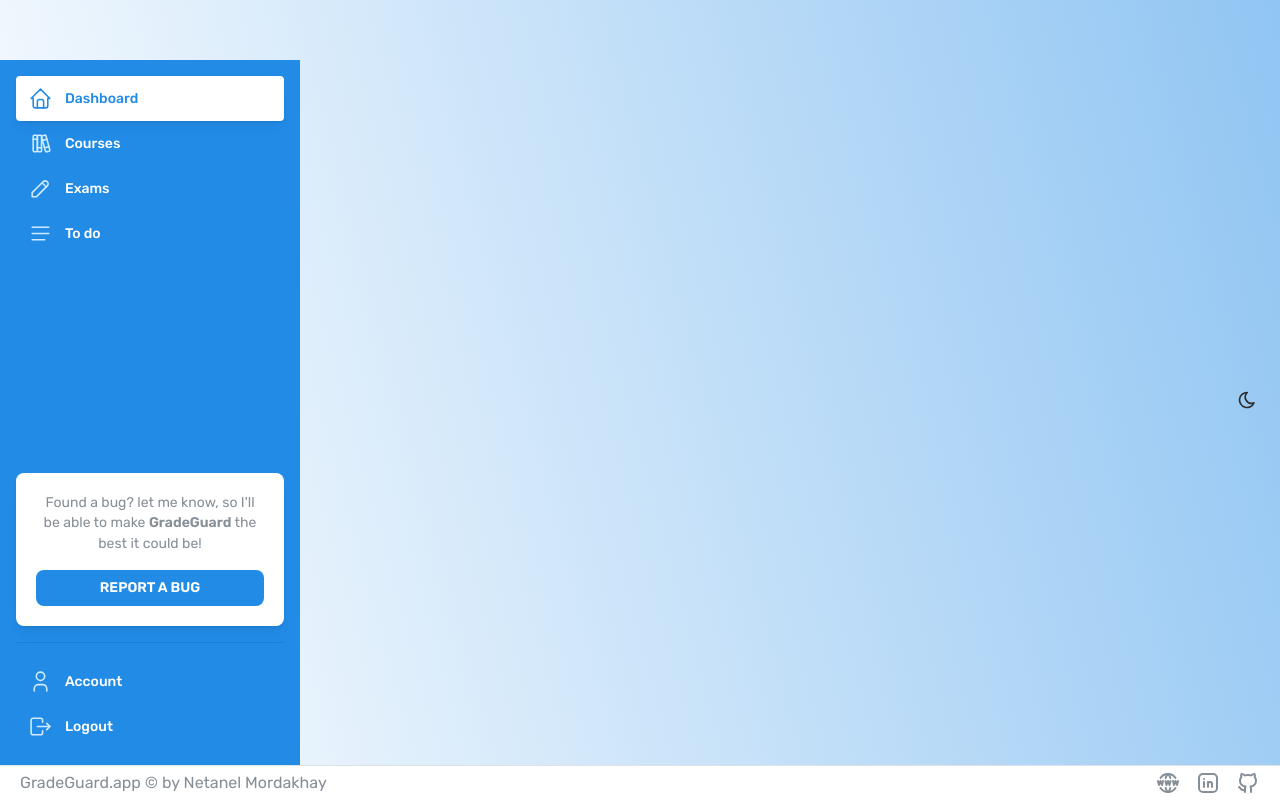
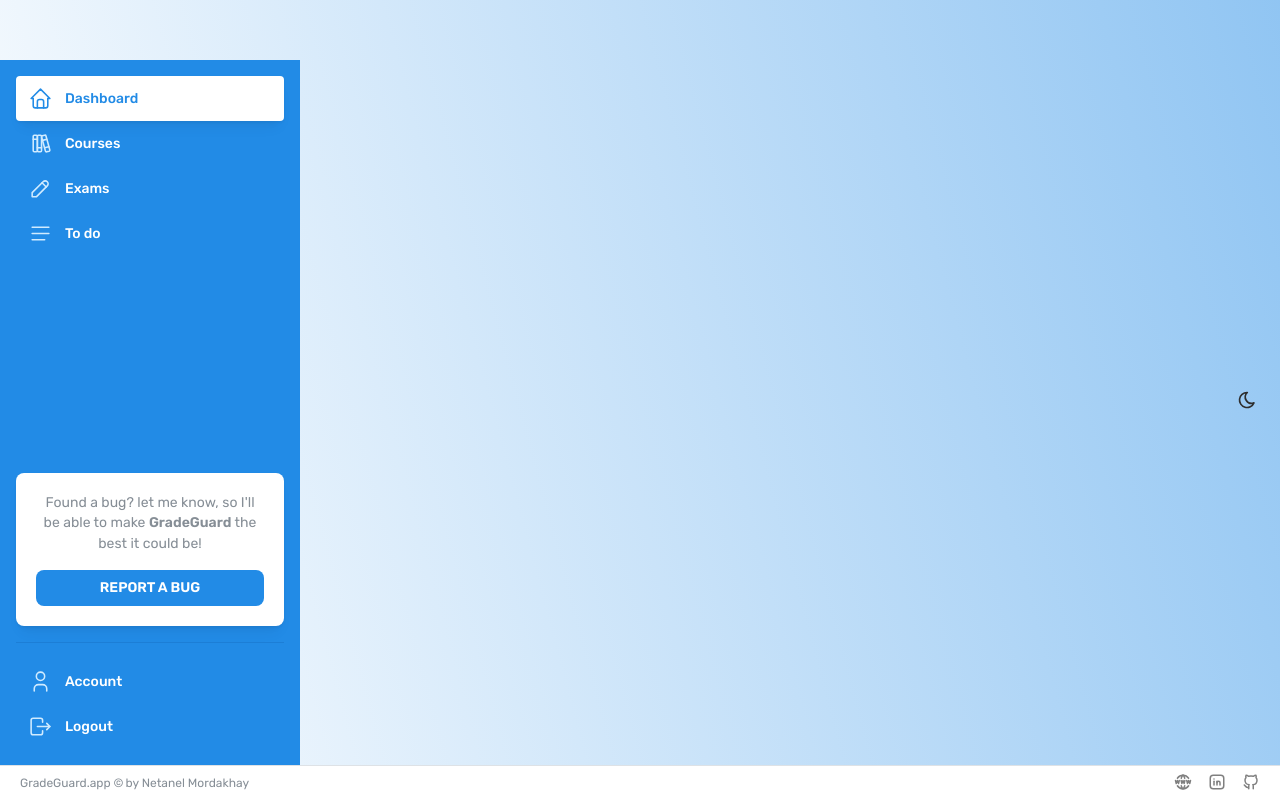
Before and after one commit to Netanel-Mordakhay/GradeGuard, a Next.js app: page / in a window 1280 px wide. Built offline with nearby package versions, Linux system fonts and the light colour scheme; no server answers.

Commit message:
Footer updated

```diff
--- a/app/(dashboard)/ClientLayout.tsx
+++ b/app/(dashboard)/ClientLayout.tsx
@@ -13,7 +13,11 @@ interface Props {
 }
 
 const ClientLayout = ({ content, hideNav }: Props) => {
-  const [opened, { toggle }] = useDisclosure();
+  const [opened, { toggle, close }] = useDisclosure();
+
+  const handleLinkClick = () => {
+    close();
+  };
 
   return (
     <AppShell
@@ -28,13 +32,20 @@ const ClientLayout = ({ content, hideNav }: Props) => {
     >
       <AppShell.Header className="layout-header">
         <Header>
-          <Burger opened={opened} onClick={toggle} hiddenFrom="sm" size="sm" />
+          {!hideNav && (
+            <Burger
+              opened={opened}
+              onClick={toggle}
+              hiddenFrom="sm"
+              size="sm"
+            />
+          )}
         </Header>
       </AppShell.Header>
 
       {!hideNav && (
         <AppShell.Navbar className="deafult-navbar" bg="#ffffff00" bd={0}>
-          <NavBar />
+          <NavBar onLinkClick={handleLinkClick} />
         </AppShell.Navbar>
       )}
 
--- a/app/api/courses/route.tsx
+++ b/app/api/courses/route.tsx
@@ -1,6 +1,6 @@
 import { NextRequest, NextResponse } from "next/server";
 import { getServerSession } from "next-auth";
-import { authOptions } from "../auth/[...nextauth]/route"; // Import הגדרות האימות
+import { authOptions } from "../auth/[...nextauth]/route";
 import prisma from "@/prisma/client";
 import { createCourseSchema } from "../../validationSchemas";
 
--- a/app/components/global/Footer.tsx
+++ b/app/components/global/Footer.tsx
@@ -4,22 +4,20 @@ import {
   IconBrandLinkedin,
   IconBrandGithub,
 } from "@tabler/icons-react";
+import { motion } from "framer-motion";
 import React from "react";
+import PersonalLinks from "./PersonalLinks";
 
 const Footer = () => {
   return (
     <Group justify="space-between" align="center" px={20} h="100%" c="dimmed">
       <Box display="flex">
-        <Text size="md">GradeGuard.app ©</Text>
-        <Text size="md" ml={4} visibleFrom="xs">
+        <Text className="text-label-xs">GradeGuard.app ©</Text>
+        <Text ml={2} visibleFrom="xs" className="text-label-xs">
           by Netanel Mordakhay
         </Text>
       </Box>
-      <Group>
-        <IconWorldWww size={24} />
-        <IconBrandLinkedin size={24} />
-        <IconBrandGithub size={24} />
-      </Group>
+      <PersonalLinks />
     </Group>
   );
 };
--- a/app/components/global/NavBar.tsx
+++ b/app/components/global/NavBar.tsx
@@ -22,7 +22,11 @@ const data = [
   { link: "/todos", label: "To do", icon: IconAlignJustified },
 ];
 
-const NavBar = () => {
+interface Props {
+  onLinkClick?: () => void;
+}
+
+const NavBar = ({ onLinkClick }: Props) => {
   const currentPath = usePathname();
 
   const links = data.map((item) => (
@@ -31,6 +35,7 @@ const NavBar = () => {
       data-active={item.link === currentPath || undefined}
       href={item.link}
       key={item.label}
+      onClick={onLinkClick}
     >
       <item.icon className={classes.linkIcon} stroke={1.5} />
       <span>{item.label}</span>
@@ -47,6 +52,7 @@ const NavBar = () => {
           className={classes.link}
           data-active={"/profile" === currentPath || undefined}
           href="/profile"
+          onClick={onLinkClick}
         >
           <IconUser className={classes.linkIcon} stroke={1.5} />
           <span>Account</span>
--- /dev/null
+++ b/app/components/global/PersonalLinks.tsx
@@ -0,0 +1,47 @@
+import { Group } from "@mantine/core";
+import {
+  IconWorldWww,
+  IconBrandLinkedin,
+  IconBrandGithub,
+} from "@tabler/icons-react";
+import { motion } from "framer-motion";
+import Link from "next/link";
+import React from "react";
+
+const links = [
+  {
+    label: "website",
+    icon: IconWorldWww,
+    link: "https://naticodes.com",
+  },
+  {
+    label: "Linkedin",
+    icon: IconBrandLinkedin,
+    link: "https://www.linkedin.com/in/netanel-mordakhay/",
+  },
+  {
+    label: "GitHub",
+    icon: IconBrandGithub,
+    link: "https://github.com/Netanel-Mordakhay",
+  },
+];
+
+const PersonalLinks = () => {
+  return (
+    <Group mt={5}>
+      {links.map((item) => (
+        <motion.div
+          key={item.label}
+          whileHover={{ scale: 1.3 }}
+          whileTap={{ scale: 0.8 }}
+        >
+          <Link href={item.link} target="_blank">
+            <item.icon size={18} color="gray" />
+          </Link>
+        </motion.div>
+      ))}
+    </Group>
+  );
+};
+
+export default PersonalLinks;
```
